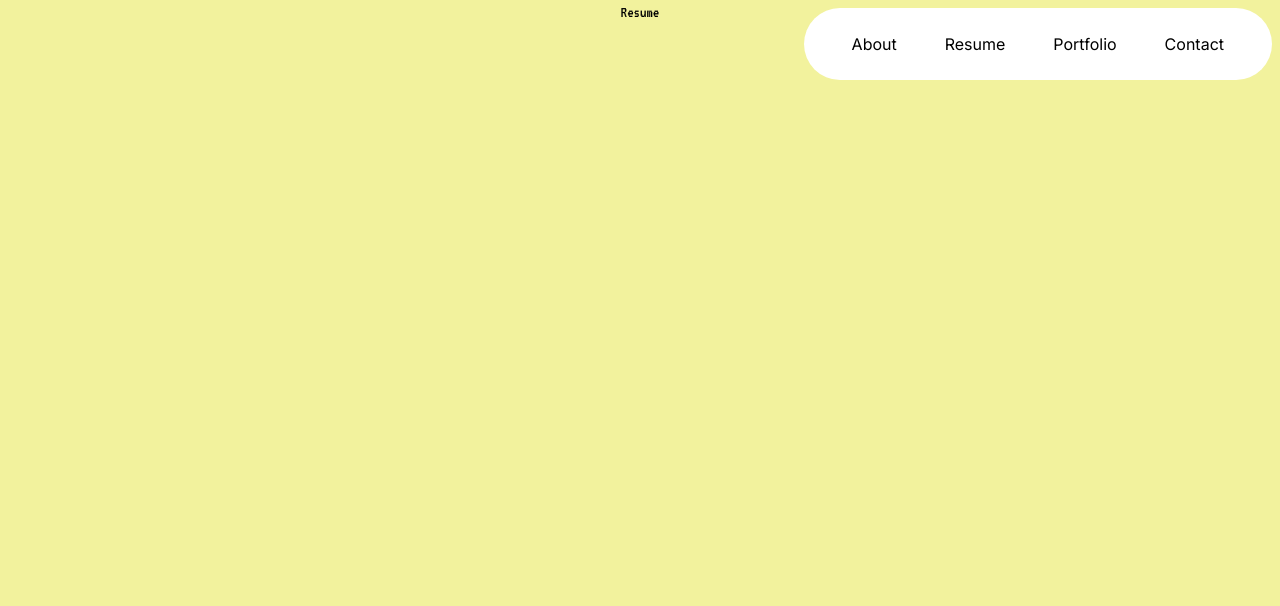
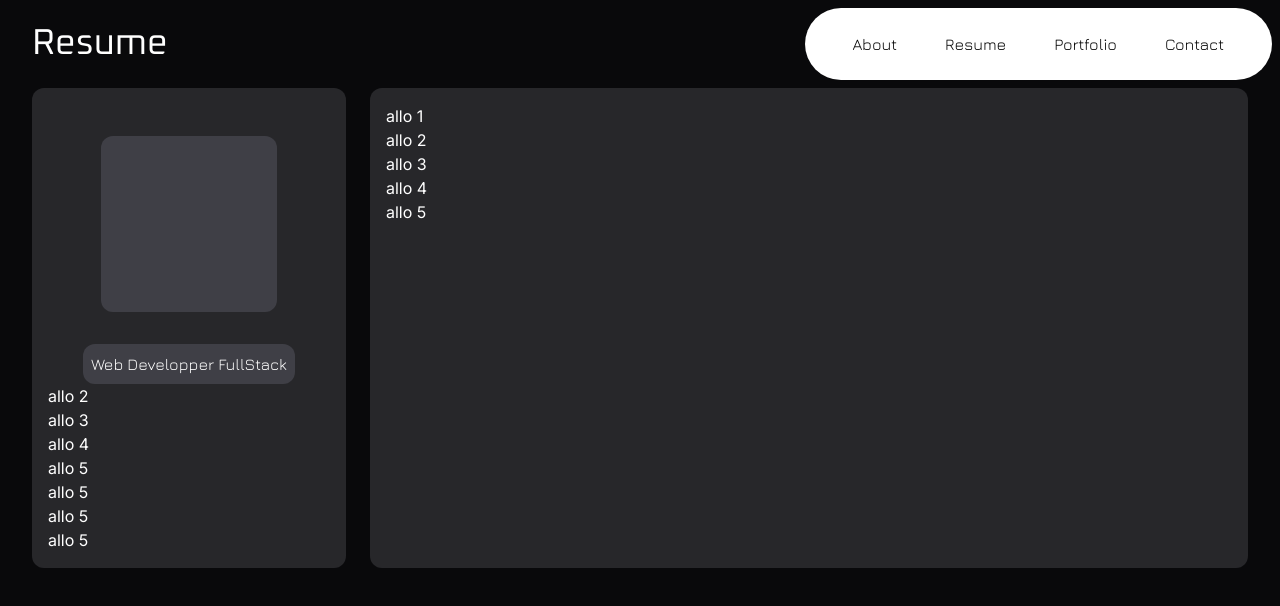
Before and after one commit to JoanDeulofeu/portfolio, a Next.js app: page /resume in a window 1280 px wide. Shown: the top 606 px of the page. Built offline with nearby package versions, Linux system fonts and the light colour scheme.

Commit message:
begin of resume page & Paper component

```diff
--- a/src/app/globals.css
+++ b/src/app/globals.css
@@ -1,4 +1,6 @@
 @import url("https://fonts.googleapis.com/css2?family=VT323&display=swap");
+@import url("https://fonts.googleapis.com/css2?family=Oxanium&display=swap");
+@import url("https://fonts.googleapis.com/css2?family=Jura&display=swap");
 
 @tailwind base;
 @tailwind components;
@@ -6,7 +8,7 @@
 
 :root {
 	--foreground-rgb: 0, 0, 0;
-	--background-rgb: #f2f29d;
+	--background-rgb: #09090b;
 }
 
 body {
--- a/src/app/page.tsx
+++ b/src/app/page.tsx
@@ -36,7 +36,9 @@ export default function Home() {
 	};
 
 	return (
-		<main className={`font-VT323 flex min-h-screen flex-col items-center `}>
+		<main
+			className={`font-VT323 bg-[#f2f29d] flex min-h-screen flex-col items-center `}
+		>
 			{alerts.map((a, i) => (
 				<OldAlert key={i} x={a.x} y={a.y} />
 			))}
--- a/src/app/resume/page.tsx
+++ b/src/app/resume/page.tsx
@@ -1,9 +1,39 @@
 "use client";
 
-export default function HomePage() {
+import Paper from "../../components/Paper";
+
+const ResumePage = () => {
 	return (
-		<main className={`font-VT323 flex min-h-screen flex-col items-center `}>
-			<p className="cursor-help">Resume</p>
+		<main className={`flex text-white min-h-screen flex-col`}>
+			<p className="font-primary text-4xl mx-8 my-6">Resume</p>
+			<div className="flex w-auto min-h-40 px-8 gap-6">
+				<Paper cssProp="flex-col flex-1">
+					<>
+						<Paper light cssProp="flex-col w-44 h-44 mx-auto mt-8"></Paper>
+						<Paper light cssProp="flex-col mx-auto mt-8 px-2 py-2">
+							<p className="font-second">Web Developper FullStack</p>
+						</Paper>
+						<p>allo 2</p>
+						<p>allo 3</p>
+						<p>allo 4</p>
+						<p>allo 5</p>
+						<p>allo 5</p>
+						<p>allo 5</p>
+						<p>allo 5</p>
+					</>
+				</Paper>
+				<Paper cssProp="flex-col flex-[3_3_0%]">
+					<>
+						<p>allo 1</p>
+						<p>allo 2</p>
+						<p>allo 3</p>
+						<p>allo 4</p>
+						<p>allo 5</p>
+					</>
+				</Paper>
+			</div>
 		</main>
 	);
-}
+};
+
+export default ResumePage;
--- a/src/components/Header.tsx
+++ b/src/components/Header.tsx
@@ -2,16 +2,29 @@
 
 import React, { useState } from "react";
 import { useRouter } from "next/navigation";
+import { usePathname } from "next/navigation";
 
 import { cn } from "@/utils/cn";
 import { HoveredLink, Menu, MenuItem, ProductItem } from "./NavBarMenu";
 
 const Header = ({ className }: { className?: string }) => {
 	const router = useRouter();
+	const pathname = usePathname();
 
 	const [active, setActive] = useState<string | null>(null);
+
+	// Hide the header on the "ugly" home page
+	if (pathname === "/") {
+		return null;
+	}
+
 	return (
-		<div className={cn("fixed top-10 max-w-2xl mx-auto z-50", className)}>
+		<div
+			className={cn(
+				"fixed font-second top-10 max-w-2xl mx-auto z-50",
+				className
+			)}
+		>
 			<Menu setActive={setActive}>
 				<MenuItem
 					onClick={() => router.push("/about")}
--- /dev/null
+++ b/src/components/Paper.tsx
@@ -0,0 +1,16 @@
+const Paper = ({
+	children,
+	cssProp,
+	light,
+}: {
+	children?: React.ReactNode;
+	cssProp?: string;
+	light?: boolean;
+}) => {
+	const color = light ? "bg-zinc-700" : "bg-zinc-800";
+	return (
+		<div className={`flex  ${color} rounded-xl p-4 ${cssProp}`}>{children}</div>
+	);
+};
+
+export default Paper;
--- a/tailwind.config.ts
+++ b/tailwind.config.ts
@@ -10,6 +10,8 @@ const config: Config = {
 		extend: {
 			fontFamily: {
 				VT323: ["VT323", "monospace"],
+				primary: ["Oxanium", "monospace"],
+				second: ["Jura", "monospace"],
 			},
 			backgroundImage: {
 				"gradient-radial": "radial-gradient(var(--tw-gradient-stops))",
```
